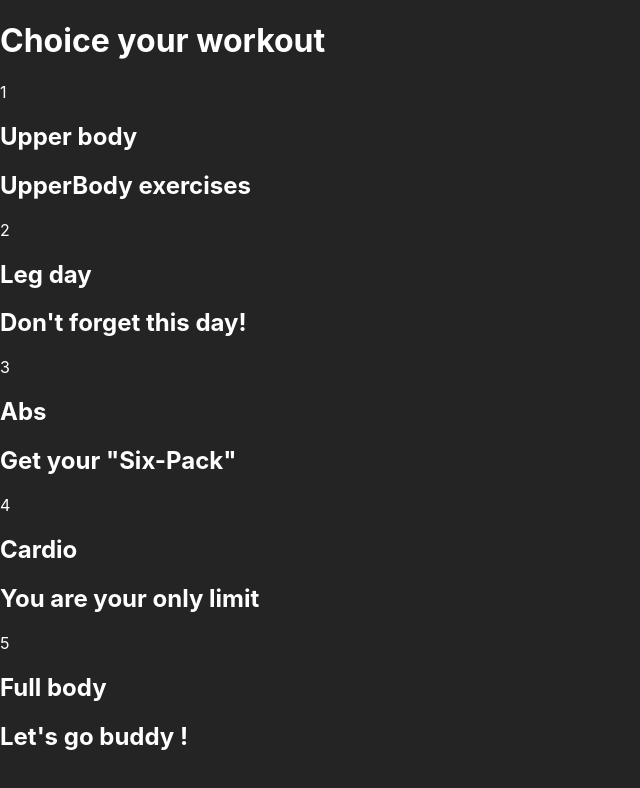
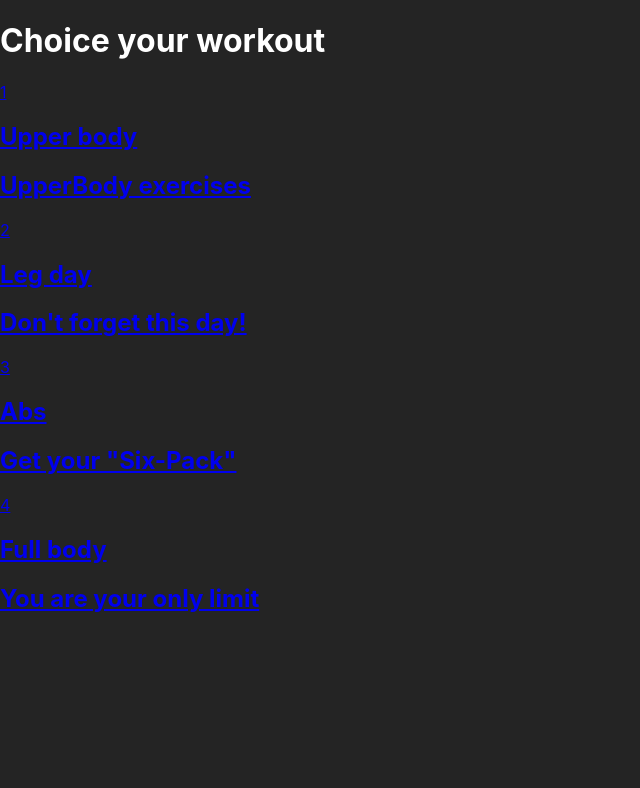
Before and after one commit to Alik64/workoutApp, a React (Create React App) app: page / in a window 1280 px wide. Shown: the top 788 px of the page, without its empty margins (0-640 px from the left). Built offline with nearby package versions, Linux system fonts and the light colour scheme.

Commit message:
rename items

```diff
--- a/src/Components/Activity.js
+++ /dev/null
@@ -1,23 +0,0 @@
-import React from 'react'
-import { v4 as uuidv4 } from 'uuid'
-
-
-export default function Activity({ activity }) {
-
-    //console.log(activity.exercices)
-
-    return (
-        <div>
-            <div>
-                <span>{activity.id}</span>  <h2>{activity.name}</h2>
-                <h2>
-                    {activity.description}
-                </h2>
-            </div>
-
-
-
-
-        </div >
-    )
-}
--- /dev/null
+++ b/src/Components/Category.js
@@ -0,0 +1,25 @@
+import React from 'react'
+import { NavLink } from "react-router-dom";
+import { v4 as uuidv4 } from 'uuid'
+
+
+export default function Category({ category }) {
+
+    //console.log(category.exercices)
+
+    return (
+        <div>
+            <NavLink to={"/workout/" + category.id}>
+                <div>
+                    <span>{category.id}</span>  <h2>{category.category}</h2>
+                    <h2>
+                        {category.description}
+                    </h2>
+                </div>
+
+            </NavLink>
+
+
+        </div >
+    )
+}
--- a/src/Context/appContext.js
+++ b/src/Context/appContext.js
@@ -1,5 +1,5 @@
 import { createContext } from "react";
-import { activities } from "../data";
+import { data } from "../data";
 
 export const appContext = createContext()
 
@@ -11,7 +11,7 @@ export default function AppContextProvider(props) {
 
 
     return (
-        <appContext.Provider value={{ activities }}>
+        <appContext.Provider value={{ data }}>
             {props.children}
         </appContext.Provider>
     )
--- a/src/Pages/Home.js
+++ b/src/Pages/Home.js
@@ -1,18 +1,18 @@
 import React, { useContext } from 'react'
-import Activity from '../Components/Activity'
+import Category from '../Components/Category'
 import { appContext } from '../Context/appContext'
 
 
 export default function Home() {
-    const { activities } = useContext(appContext)
+    const { data } = useContext(appContext)
 
     return (
         <div>
             <h1>Choice your workout</h1>
-            {activities.map((activity, index) => {
+            {data.map((category, index) => {
                 return (
                     <div key={index}>
-                        <Activity activity={activity} />
+                        <Category category={category} />
                     </div>
                 )
             })}
--- a/src/data.js
+++ b/src/data.js
@@ -1,8 +1,8 @@
 
 
-export const activities = [
+export const data = [
     {
-        name: "Upper body",
+        category: "Upper body",
         id: 1,
         exercices: [
             "Pushup",
@@ -21,7 +21,7 @@ export const activities = [
         description: "UpperBody exercises"
     },
     {
-        name: "Leg day",
+        category: "Leg day",
         id: 2,
         exercices: [
             "Bridge",
@@ -35,7 +35,7 @@ export const activities = [
         description: " Don't forget this day!"
     },
     {
-        name: "Abs",
+        category: "Abs",
         id: 3,
         exercices: [
             "Bicycle crunch",
@@ -51,7 +51,7 @@ export const activities = [
         description: 'Get your "Six-Pack"'
     },
     {
-        name: "Cardio",
+        category: "Full body",
         id: 4,
         exercices: [
             "Jamping jack",
@@ -61,12 +61,7 @@ export const activities = [
         description: "You are your only limit"
 
     },
-    {
-        name: "Full body",
-        id: 5,
-        exercices: [],
-        description: " Let's go buddy !"
-    },
+
 ]
 
-window.activities = activities
+window.data = data
```
